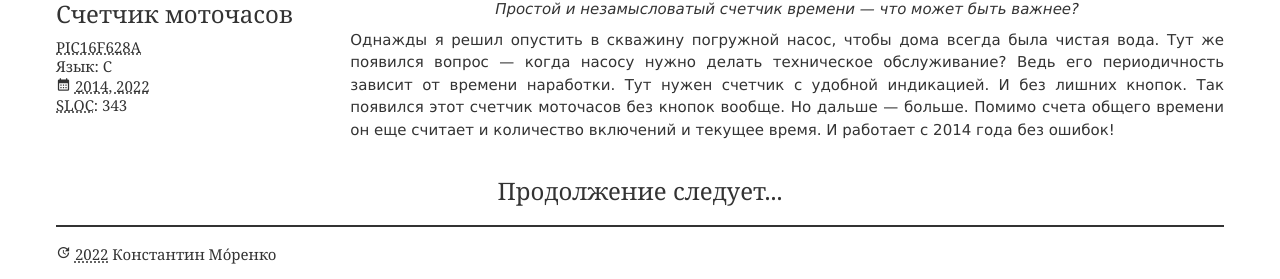
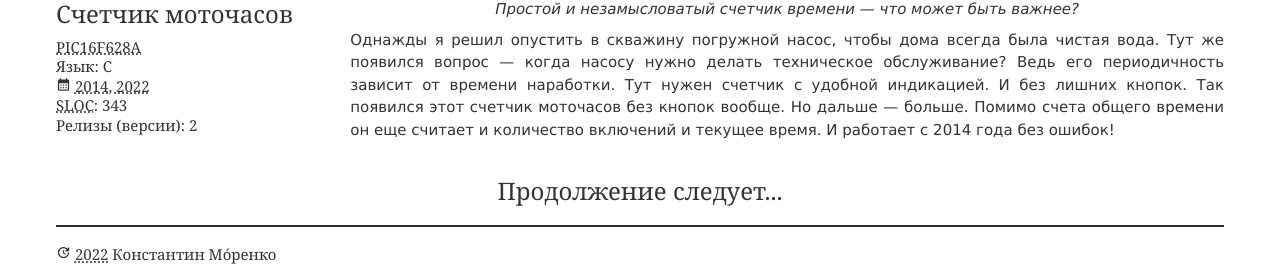
Before and after one commit to konstantin-morenko/jresume, a Jekyll site: the page built from index.md, in a window 1280 px wide and 900 px high, scrolled down 6095 px. Shown: the part 618-897 px from the top of the window. Built offline with Jekyll 4.4.1, drawn with Linux system fonts in a browser that asks for light colours.

Commit message:
Releases num

```diff
--- a/_data/microchip.yml
+++ b/_data/microchip.yml
@@ -9,6 +9,7 @@ cards:
   years: 2014, 2022
   language: C
   SLOC: 343
+  releases: 2
 
   quote: Простой и незамысловатый счетчик времени — что может быть важнее?
   description: |
--- a/_includes/microchip.html
+++ b/_includes/microchip.html
@@ -22,6 +22,9 @@
       <div class="sloc">
 	<abbr title="Source Lines of Code / Количество строк кода">SLOC</abbr>: {{ mc.SLOC }}
       </div>
+      {% if mc.releases %}
+      <div class="releases">Релизы (версии): {{ mc.releases }}</div>
+      {% endif %}
       {% if mc.link %}
       <div class="link"><a href="{{ mc.link.url }}">{{ mc.link.name }}</a></div>
       {% endif %}
```
